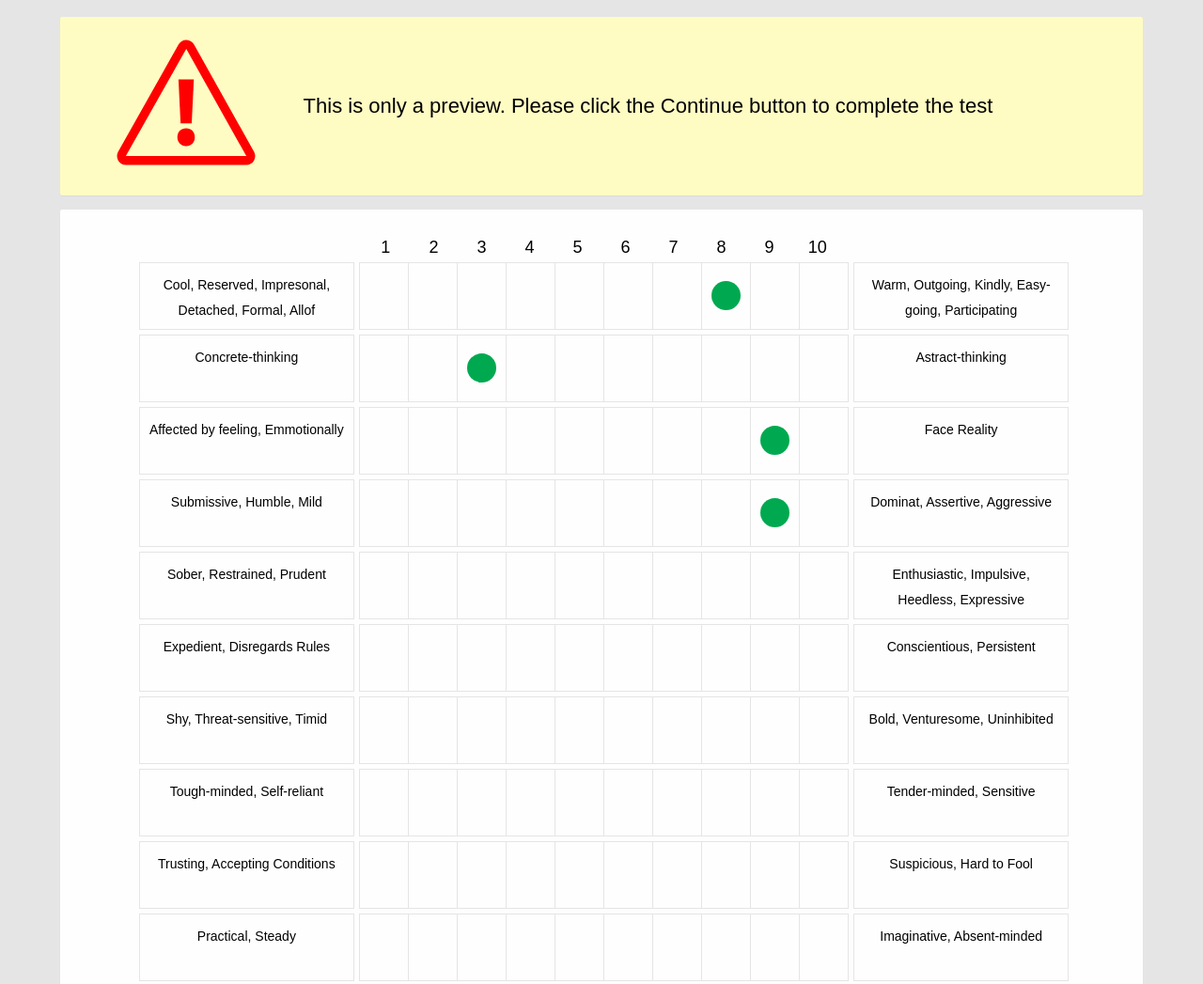
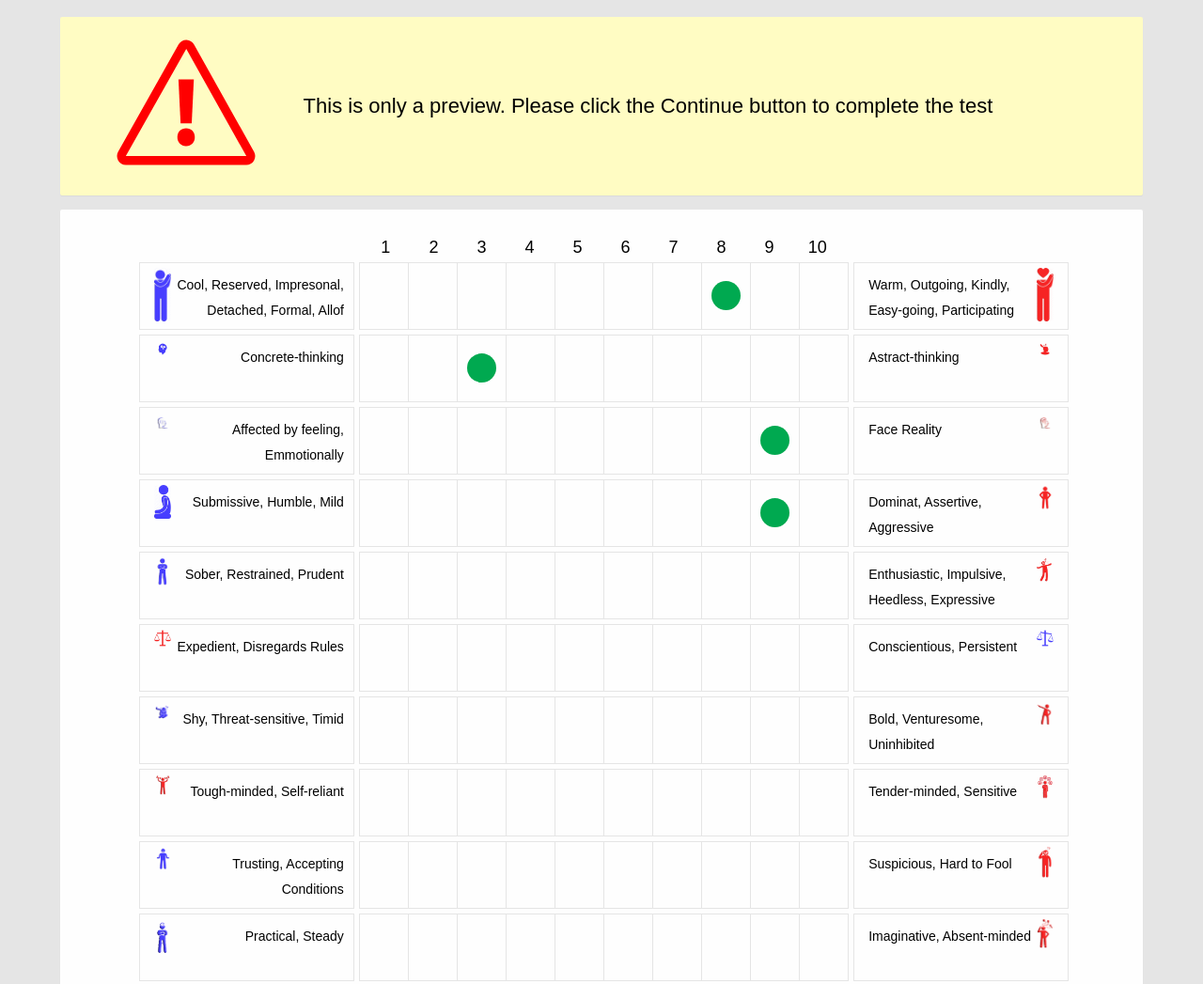
Before and after one commit to Goaty89/seek-global-hackathon, a React app: page /preview/1 in a window 1280 px wide. Shown: the top 1047 px of the page at 94% size. Built offline with nearby package versions, Linux system fonts and the light colour scheme.

Commit message:
Add Icons to preview

```diff
--- a/src/components/Result/ScoreCardResult/ScoreCardResult.css
+++ b/src/components/Result/ScoreCardResult/ScoreCardResult.css
@@ -4,15 +4,55 @@
 }
 
 .scoreCard .titleBlock {
+    position: relative;
     display: inline-block;
     vertical-align: middle;
     width: 20%;
     border: 1px solid #e5e5e5;
     padding: 10px;
     margin-left: 5px;
-    text-align: center;
     height: 50px;
     font-size: 14px;
+}
+
+.titleBlockIcon,
+.titleBlockText {
+    display: inline-block;
+}
+
+.titleBlockIcon {
+    position: absolute;
+    left: 15px;
+    top: 5px;
+}
+.titleBlockText {
+    width: 80%;
+    position: absolute;
+    right: 10px;
+    text-align: right;
+}
+.titleBlockIcon img {
+    width: 18px;
+}
+
+.titleRightBlockIcon,
+.titleRightBlockText {
+    display: inline-block;
+}
+
+.titleRightBlockIcon {
+    position: absolute;
+    right: 15px;
+    top: 5px;
+}
+.titleRightBlockText {
+    width: 80%;
+    position: absolute;
+    left: 15px;
+    text-align: left;
+}
+.titleRightBlockIcon img {
+    width: 18px;
 }
 
 .scoreCard .scoreItem {
@@ -42,9 +82,3 @@
   background: #00a950;
   vertical-align: middle;
 }
-
-@media screen and (min-width: 1300px) {
-  .scoreCard .titleBlock {
-      font-size: 16px;
-  }
-}
--- a/src/components/Result/ScoreCardResult/ScoreCardResult.js
+++ b/src/components/Result/ScoreCardResult/ScoreCardResult.js
@@ -11,9 +11,15 @@ export default class ScoreCardResult extends Component {
         const scoreCard = result.map(function (item, index) {
             return (
               <div className='scoreCard' key={index}>
-                  <div className='titleBlock'>{item.leftTitle}</div>
+                  <div className='titleBlock'>
+                      <div className='titleBlockIcon'><img src={`/images/icons/questions/${item.leftIcon}.png`} alt=''/></div>
+                      <div className='titleBlockText'>{item.leftTitle}</div>
+                  </div>
                   {parent.renderScoreItem(item.score)}
-                  <div className='titleBlock'>{item.rightTitle}</div>
+                  <div className='titleBlock'>
+                      <div className='titleRightBlockText'>{item.rightTitle}</div>
+                      <div className='titleRightBlockIcon'><img src={`/images/icons/questions/${item.rightIcon}.png`} alt=''/></div>
+                  </div>
               </div>
             );
         });
--- a/src/pages/Preview/Preview.js
+++ b/src/pages/Preview/Preview.js
@@ -15,15 +15,21 @@ export default class Preview extends Component {
     getSecondMock (id) {
         return [{
             leftTitle: 'Sober, Restrained, Prudent',
+            leftIcon: 'icon_q5_RestrainedSerious',
             rightTitle: 'Enthusiastic, Impulsive, Heedless, Expressive',
+            rightIcon: 'icon_q5_impulsive',
             score: id > 1 ? this.getRandomScore() : 0
         }, {
             leftTitle: 'Expedient, Disregards Rules',
+            leftIcon: 'icon_q6_DisregardRule',
             rightTitle: 'Conscientious, Persistent',
+            rightIcon: 'icon_q6_persistent',
             score: id > 1 ? this.getRandomScore() : 0
         }, {
             leftTitle: 'Shy, Threat-sensitive, Timid',
+            leftIcon: 'icon_q7_timid',
             rightTitle: 'Bold, Venturesome, Uninhibited',
+            rightIcon: 'icon_q7_bold',
             score: id > 1 ? this.getRandomScore() : 0
         }];
     }
@@ -31,15 +37,21 @@ export default class Preview extends Component {
     getThirdMock (id) {
         return [{
             leftTitle: 'Tough-minded, Self-reliant',
+            leftIcon: 'icon_q8_toughminded',
             rightTitle: 'Tender-minded, Sensitive',
+            rightIcon: 'icon_q8_sensitive',
             score: id > 2 ? this.getRandomScore() : 0
         }, {
             leftTitle: 'Trusting, Accepting Conditions',
+            leftIcon: 'icon_q9_trusting',
             rightTitle: 'Suspicious, Hard to Fool',
+            rightIcon: 'icon_q9_skeptical',
             score: id > 2 ? this.getRandomScore() : 0
         }, {
             leftTitle: 'Practical, Steady',
+            leftIcon: 'icon_q10_practical',
             rightTitle: 'Imaginative, Absent-minded',
+            rightIcon: 'icon_q10_imaginative',
             score: id > 2 ? this.getRandomScore() : 0
         }];
     }
@@ -47,19 +59,27 @@ export default class Preview extends Component {
     getMockPreviewResult (id) {
         return [{
             leftTitle: 'Cool, Reserved, Impresonal, Detached, Formal, Allof',
+            leftIcon: 'icon_q1_cool',
             rightTitle: 'Warm, Outgoing, Kindly, Easy-going, Participating',
+            rightIcon: 'icon_q1_warmth',
             score: this.getRandomScore()
         }, {
             leftTitle: 'Concrete-thinking',
+            leftIcon: 'icon_q2_concrete',
             rightTitle: 'Astract-thinking',
+            rightIcon: 'icon_q2_abstract',
             score: this.getRandomScore()
         }, {
             leftTitle: 'Affected by feeling, Emmotionally',
+            leftIcon: 'icon_q3_emotional',
             rightTitle: 'Face Reality',
+            rightIcon: 'icon_q3_facereality',
             score: this.getRandomScore()
         }, {
             leftTitle: 'Submissive, Humble, Mild',
+            leftIcon: 'icon_q4_submissive',
             rightTitle: 'Dominat, Assertive, Aggressive',
+            rightIcon: 'icon_q4_dominant',
             score: this.getRandomScore()
         }, ...this.getSecondMock(id), ...this.getThirdMock(id)];
     }
```
Also changed, not shown: public/images/icons/questions/icon_q10_imaginative.png (renamed from public/images/icons/questions/icon_q10_imaginative(1).png).
